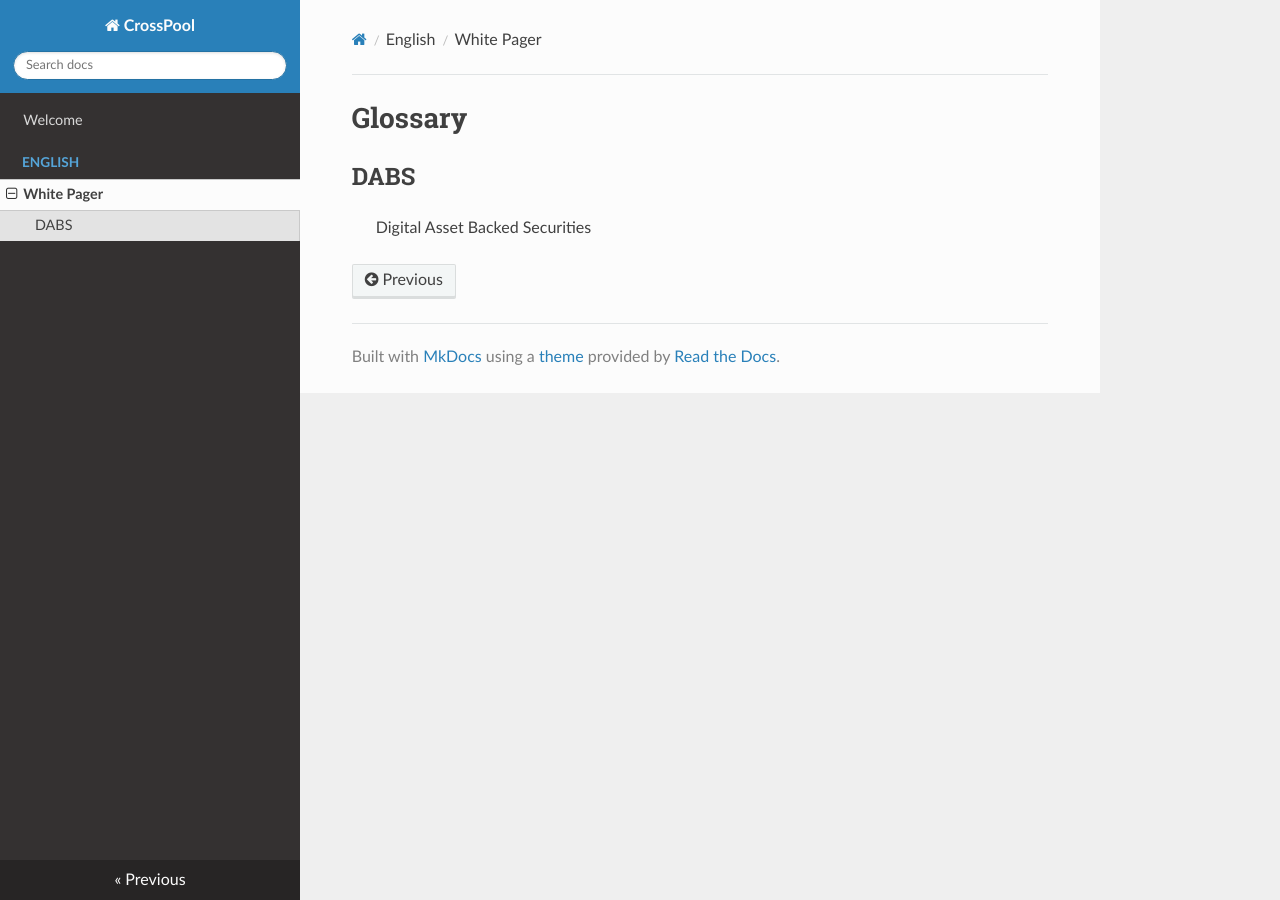
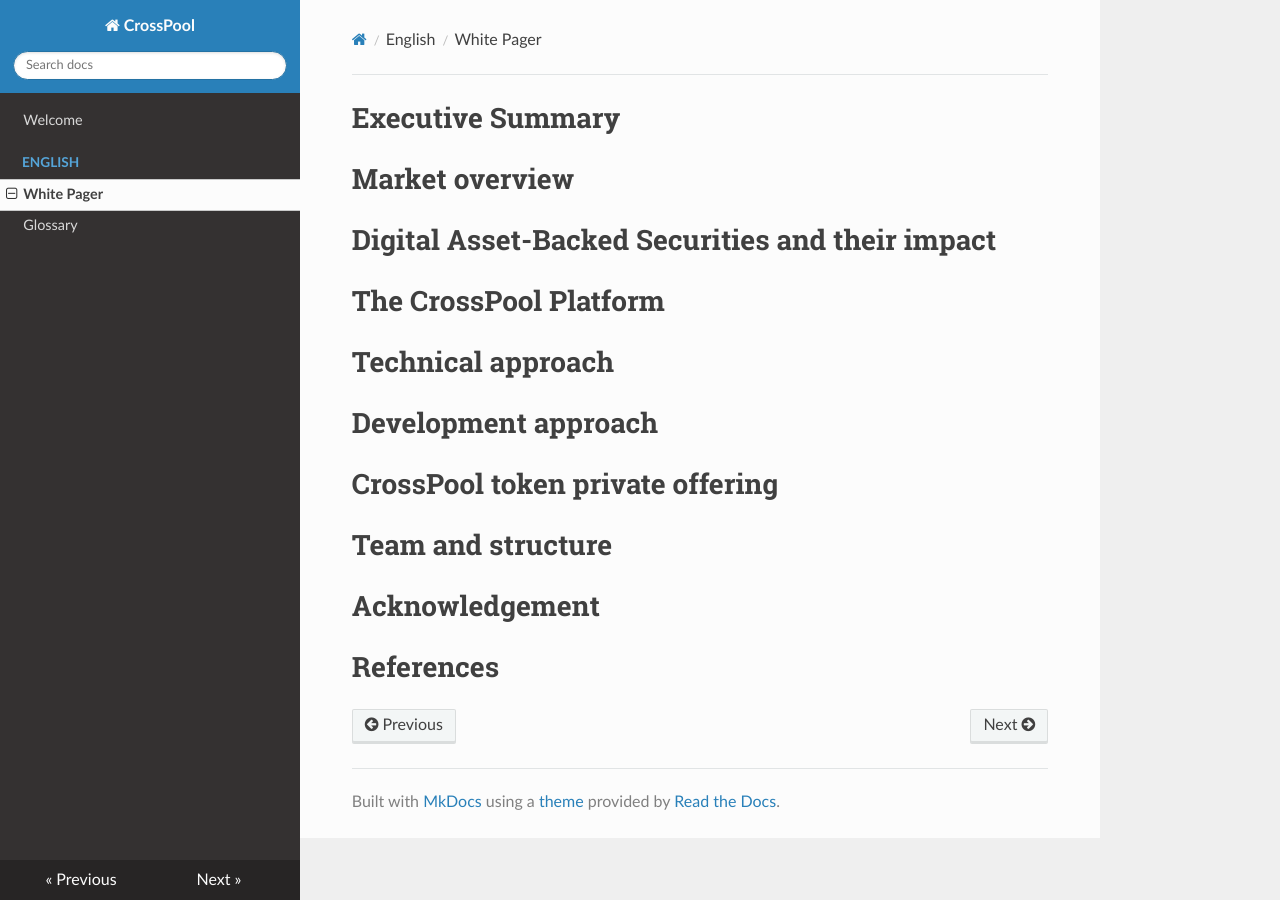
Before and after one commit to finfabrik/xp-docs, an MkDocs documentation site: the page built from docs/en/whitepaper.md, in a window 1280 px wide. Built offline with MkDocs 1.6.1, drawn with Linux system fonts in a browser that asks for light colours; nearby versions of some CDN libraries; old or Windows-style settings are respelled for this version of MkDocs.

Commit message:
layout and glossary

```diff
--- a/docs/en/whitepaper.md
+++ b/docs/en/whitepaper.md
@@ -1,5 +1,19 @@
-# Glossary
+# Executive Summary
 
-## DABS
+# Market overview
 
-> Digital Asset Backed Securities
+# Digital Asset-Backed Securities and their impact
+
+# The CrossPool Platform
+
+# Technical approach
+
+# Development approach
+
+# CrossPool token private offering
+
+# Team and structure
+
+# Acknowledgement
+
+# References
--- a/mkdocs.yml
+++ b/mkdocs.yml
@@ -3,4 +3,5 @@ pages:
     - Welcome: index.md
     - English:
       - 'White Pager': 'en/whitepaper.md'
+      - 'Glossary': 'en/glossary.md'
 theme: readthedocs
```
Also changed, not shown: docs/en/glossary.md (added, +3 -0 lines).
